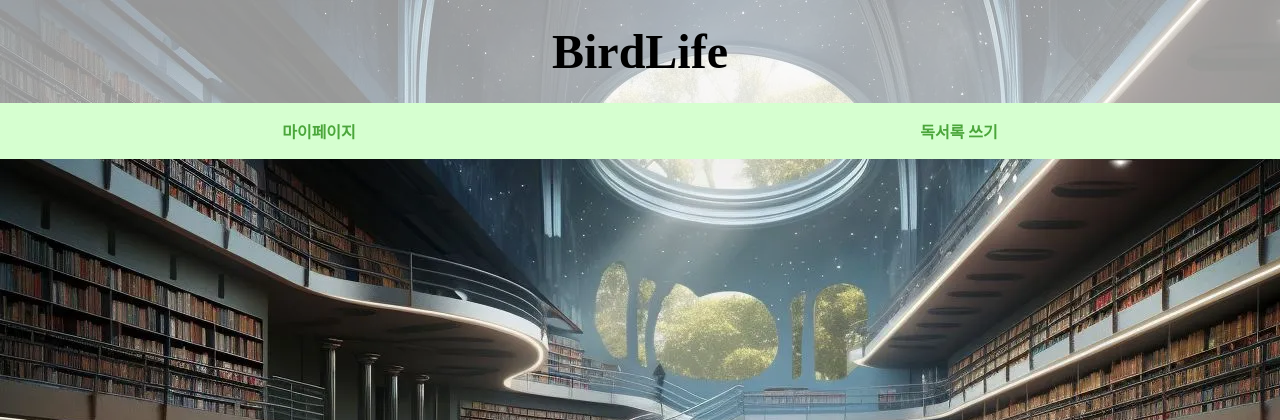
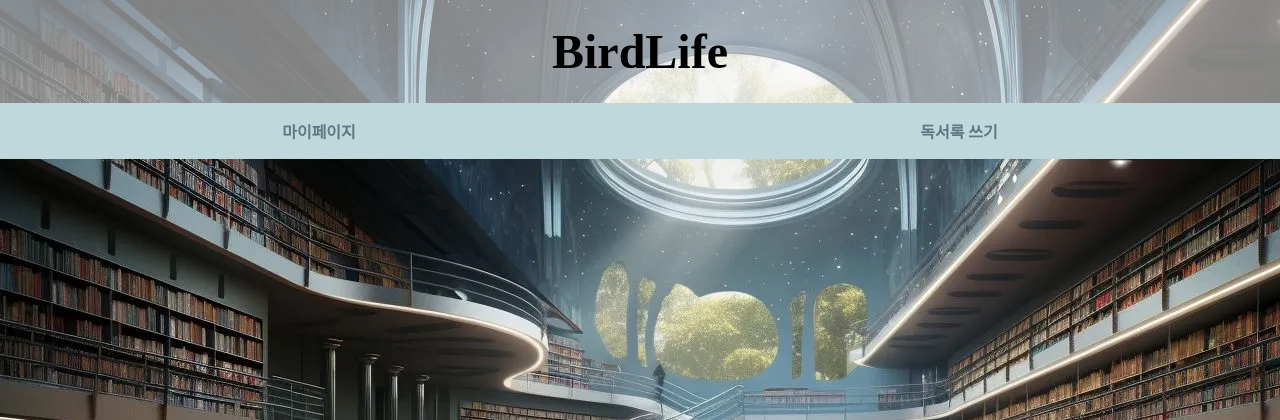
Before and after one commit to 08april06/2024-Birdlife, a PHP site: page /HomePage.html in a window 1280 px wide. Shown: the top 420 px of the page. Run offline with PHP 8.4, Linux system fonts and the light colour scheme.

Commit message:
Homepage

```diff
--- a/HomeCSS.css
+++ b/HomeCSS.css
@@ -9,7 +9,7 @@ main {
 }
 
 h1 {
-    background-color: rgba(255, 255, 255, 0.586);
+    background-color: rgba(255, 255, 255, 0.5);
     text-align: center;
     margin-top: 0;
     margin-bottom: 0;
@@ -20,7 +20,7 @@ h1 {
 
 .navbar ul {
     list-style: none;
-    background-color: #D6FFD0;
+    background-color: #bed8dc;
     padding: 0;
     margin: 0;
     display: flex;
@@ -34,7 +34,7 @@ h1 {
 
 .navbar a {
     font-weight: 1000;
-    color: #4BA63B;
+    color: #607683;
     text-decoration: none;
     padding: 1rem;
     display: block;
@@ -44,7 +44,7 @@ h1 {
 }
 
 .navbar a:hover {
-    background-color: #b3faa8;
+    background-color: #98d1e3;
 }
 
 .navbar li {
```
